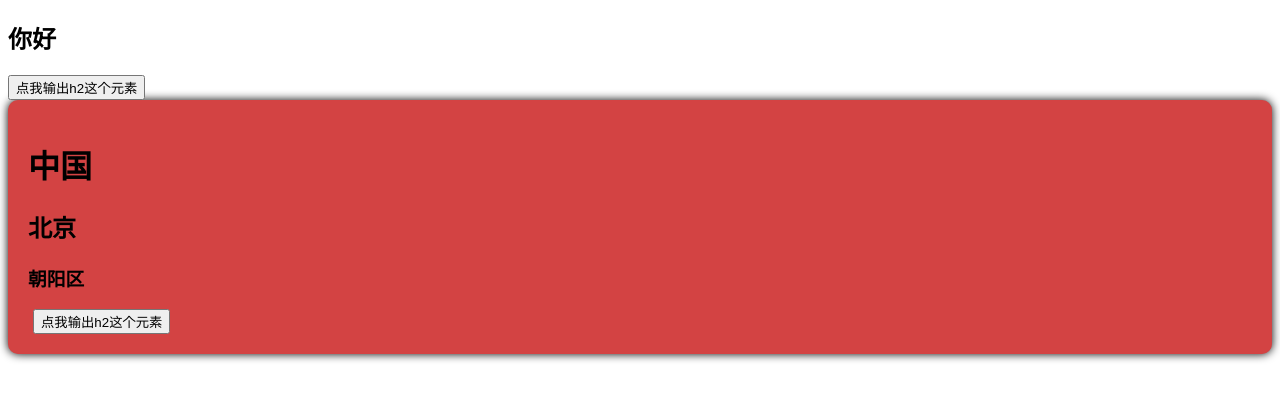
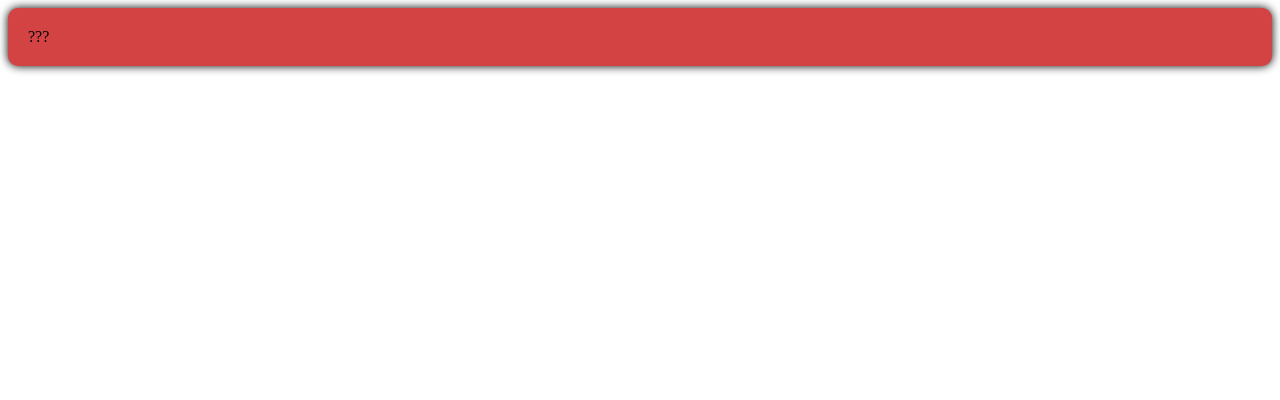
Before and after one commit to Water-blue7/vue3-learn, a Vue app in the folder hello_vue3/: page / in a window 1280 px wide. Shown: the top 400 px of the page. Built offline with nearby package versions, Linux system fonts and the light colour scheme.

Commit message:
接口，泛型，自定义类型

```diff
--- a/hello_vue3/src/App.vue
+++ b/hello_vue3/src/App.vue
@@ -1,19 +1,9 @@
 <template>
-  <h2 ref="title2">你好</h2>
-  <button @click="showLog">点我输出h2这个元素</button>
   <Person />
 </template>
 
 <script lang="ts" setup name="App">
 import Person from "./components/Person.vue";
-import { ref } from 'vue'
-
-// 为了防止其他页面也有名为title2的id
-let title2 = ref()
-
-function showLog() {
-  console.log(title2.value);
-}
 </script>
 
 
--- a/hello_vue3/src/components/Person.vue
+++ b/hello_vue3/src/components/Person.vue
@@ -1,21 +1,22 @@
 <template>
     <div class="person">
-        <h1>中国</h1>
-        <h2 ref="title2">北京</h2>
-        <h3>朝阳区</h3>
-        <button @click="showLog">点我输出h2这个元素</button>
+        ???
     </div>
 </template>
 
 <script lang="ts" setup name="Person">
-import { ref } from 'vue'
+import { type PersonInter, type Persons } from '@/types'
 
-// 为了防止其他页面也有名为title2的id
-let title2 = ref()
+// PersonInter：规定了对象的属性类型
+let person: PersonInter = { id: 'asdgasgbioadg01', name: 'zhang-san', age: 18 }
 
-function showLog() {
-    console.log(title2.value);
-}
+let personList: Persons = [
+    { id: 'asdgasgbioadg01', name: 'zhang-san', age: 18 },
+    { id: 'asdgasgbioadg02', name: 'li-si', age: 19 },
+    { id: 'asdgasgbioadg03', name: 'wang-wu', age: 28 }
+]
+console.log(personList);
+
 </script>
 
 <style scoped>
--- /dev/null
+++ b/hello_vue3/src/types/index.ts
@@ -0,0 +1,10 @@
+export interface PersonInter {
+    id: string,
+    name: string,
+    age: number
+}
+
+// 使用范型
+export type Persons = Array<PersonInter>
+// 或者
+export type Personss = PersonInter[]
```
